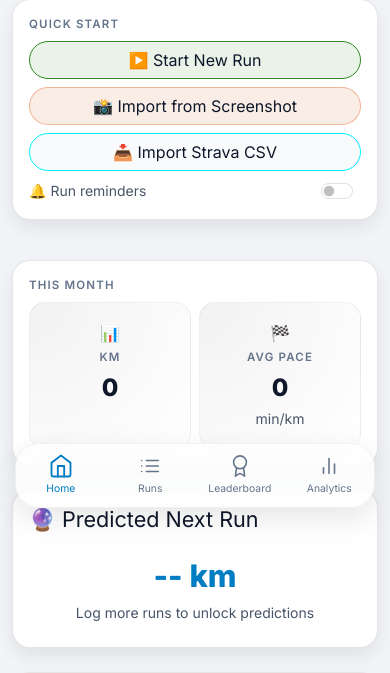
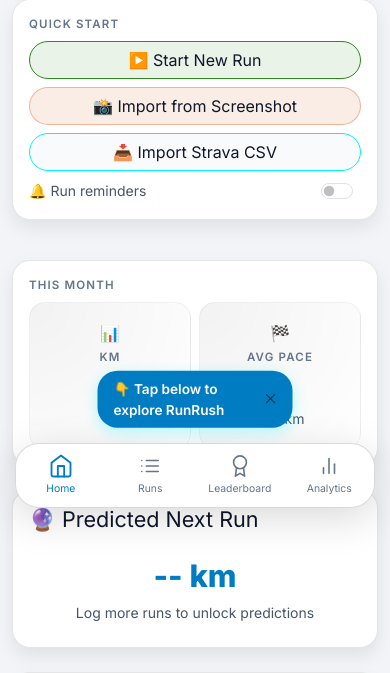
Before and after one commit to Yajat-Sharma/Runrush, a Flask app: page /dashboard in a window 390 px wide. Shown: the part 321-994 px from the top of the page. Run offline with Flask 3, Linux system fonts and the light colour scheme; the visitor is signed in with stand-in values (Sample User, id 1); data comes from the database, SQL or seed files in the repository; data that the repository does not hold is empty; parts of the project's set-up code (start-up, migrations or seed data) failed here and were passed over; some libraries are stand-ins or nearby versions.

Commit message:
Enhance mobile bottom navigation discoverability and add coachmark

```diff
--- a/templates/index.html
+++ b/templates/index.html
@@ -927,14 +927,14 @@
     /* ── BOTTOM TAB NAV (MOBILE) ── */
     .bottom-tab-nav {
       position: fixed;
-      bottom: 15px; /* Floating pill effect */
+      bottom: calc(15px + env(safe-area-inset-bottom, 0px)); /* Floating pill effect */
       left: 15px;
       width: calc(100% - 30px);
       height: 65px;
-      background: rgba(20, 24, 34, 0.65); /* Highly transparent for premium blur */
-      border: 1px solid rgba(255, 255, 255, 0.08); /* Subtle top-light edge */
+      background: rgba(20, 24, 34, 0.85); /* Highly transparent for premium blur */
+      border: 1px solid rgba(255, 255, 255, 0.15); /* Subtle top-light edge */
       border-radius: 24px;
-      box-shadow: 0 10px 30px rgba(0, 0, 0, 0.4), inset 0 1px 0 rgba(255, 255, 255, 0.05);
+      box-shadow: 0 10px 40px rgba(0, 0, 0, 0.6), inset 0 1px 0 rgba(255, 255, 255, 0.1);
       display: flex;
       justify-content: space-around;
       align-items: center;
@@ -978,12 +978,44 @@
     }
 
     [data-theme="light"] .bottom-tab-nav {
-      background: rgba(255, 255, 255, 0.75);
-      border: 1px solid var(--border-subtle);
-      box-shadow: 0 10px 30px rgba(0, 0, 0, 0.1), inset 0 1px 0 rgba(255, 255, 255, 0.3);
+      background: rgba(255, 255, 255, 0.95);
+      border: 1px solid rgba(0, 0, 0, 0.15);
+      box-shadow: 0 10px 40px rgba(0, 0, 0, 0.15), inset 0 1px 0 rgba(255, 255, 255, 0.5);
     }
     [data-theme="light"] .bottom-tab-nav .nav-item.active {
       color: var(--accent);
+    }
+
+    /* ── NAVIGATION HINT COACHMARK ── */
+    .nav-hint {
+      position: fixed;
+      bottom: calc(15px + 65px + 12px + env(safe-area-inset-bottom, 0px));
+      left: 50%;
+      transform: translateX(-50%);
+      background: var(--accent);
+      color: #000;
+      padding: 8px 16px;
+      border-radius: 20px;
+      font-size: 0.85rem;
+      font-weight: 600;
+      z-index: 1000; /* Same as bottom nav, keeps it above content */
+      display: flex;
+      align-items: center;
+      box-shadow: 0 4px 15px rgba(0, 242, 255, 0.3);
+      animation: bounceHint 2s infinite ease-in-out;
+      pointer-events: auto;
+    }
+    [data-theme="light"] .nav-hint {
+      color: #fff;
+    }
+    @media (prefers-reduced-motion: reduce) {
+      .nav-hint {
+        animation: none;
+      }
+    }
+    @keyframes bounceHint {
+      0%, 100% { transform: translate(-50%, 0); }
+      50% { transform: translate(-50%, -5px); }
     }
 
     /* Padding for mobile so bottom nav doesn't cover content */
@@ -3965,8 +3997,32 @@
     </a>
   </nav>
 
+  <div id="nav-hint" class="nav-hint d-none d-md-none">
+    👇 Tap below to explore RunRush
+    <button type="button" class="btn-close ms-2" aria-label="Close" onclick="dismissNavHint(event)" style="font-size: 0.65rem;"></button>
+  </div>
+
   <!-- SPA Controller JS -->
   <script>
+    document.addEventListener('DOMContentLoaded', () => {
+      // Check if the hint was already dismissed
+      if (!localStorage.getItem('runrush_nav_discovered')) {
+        const hint = document.getElementById('nav-hint');
+        if (hint) {
+          hint.classList.remove('d-none');
+        }
+      }
+    });
+
+    function dismissNavHint(e) {
+      if (e) e.stopPropagation();
+      const hint = document.getElementById('nav-hint');
+      if (hint) {
+        hint.classList.add('d-none');
+      }
+      localStorage.setItem('runrush_nav_discovered', 'true');
+    }
+
     // ==========================================
     // THEME TOGGLE
     // ==========================================
@@ -4003,6 +4059,7 @@
     });
 
     function switchTab(tabId, el) {
+      dismissNavHint();
       if (el) {
         // Remove active class from all nav items
         document.querySelectorAll('.tab-nav-item').forEach(i => i.classList.remove('active'));
```
